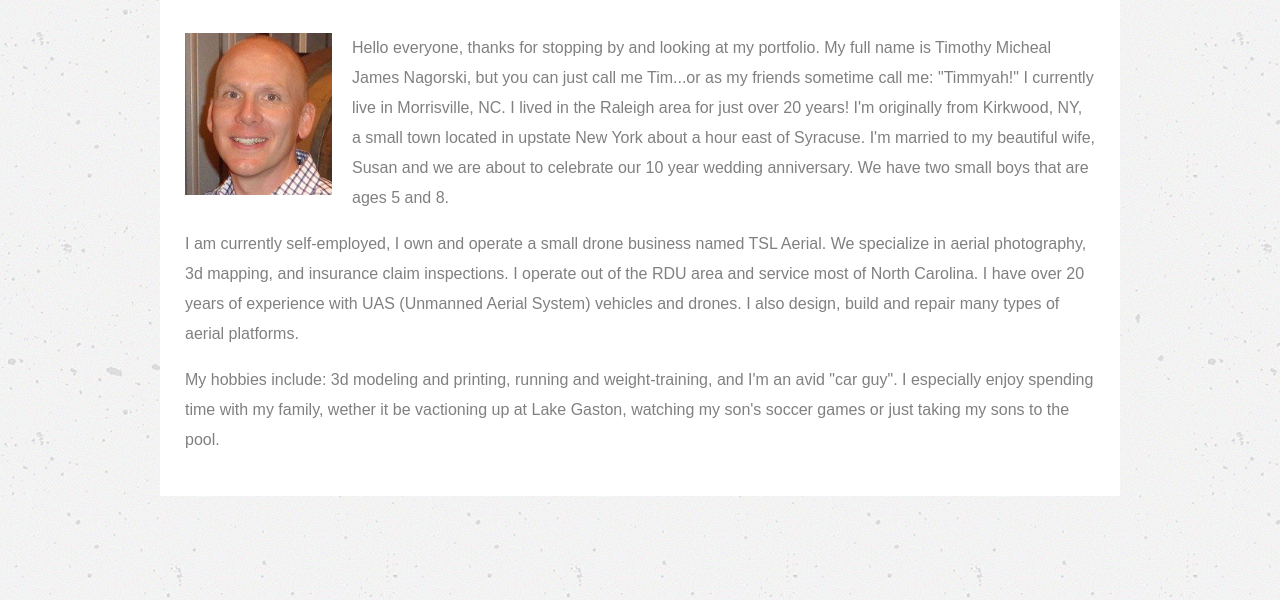
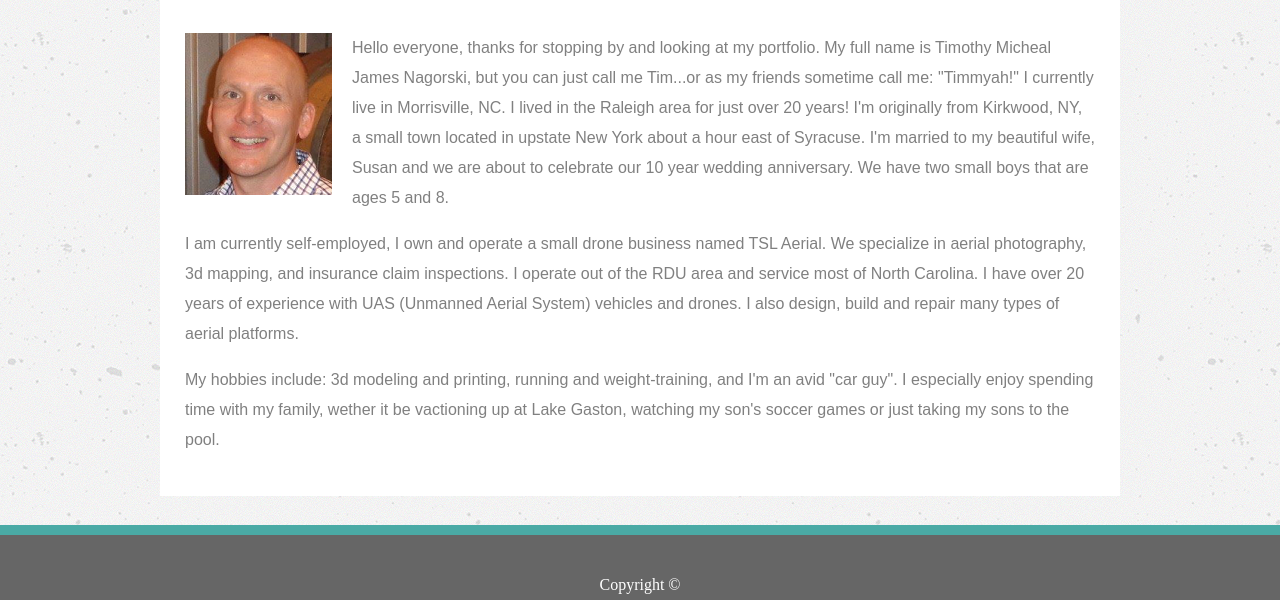
Before and after one commit to betonit007/Basic-Portfolio, a plain HTML site: page index.html in a window 1280 px wide. Shown: the part 200-800 px from the top of the page. Drawn offline with Linux system fonts and the light colour scheme.

Commit message:
fixed footer for index

```diff
--- a/index.html
+++ b/index.html
@@ -56,3 +56,15 @@
                 my sons to the pool.
             </p>
          </div>
+    </div>
+
+     <!--Footer-->
+     <div id="foot1">
+        <p style="padding-top:25px">Copyright &#169</p>
+      </div>
+      <div id="foot2">
+
+      </div>
+
+
+  </body>
```
